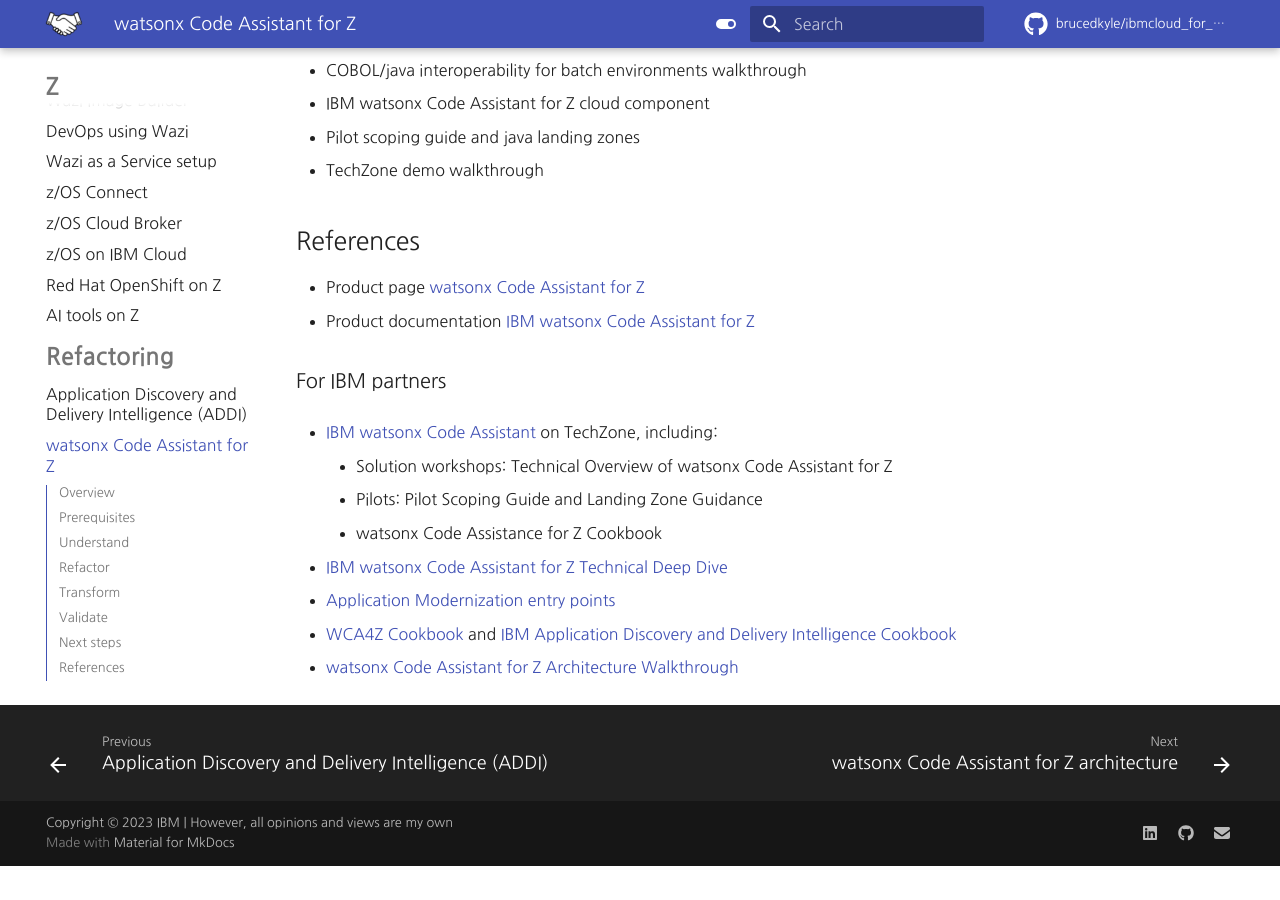
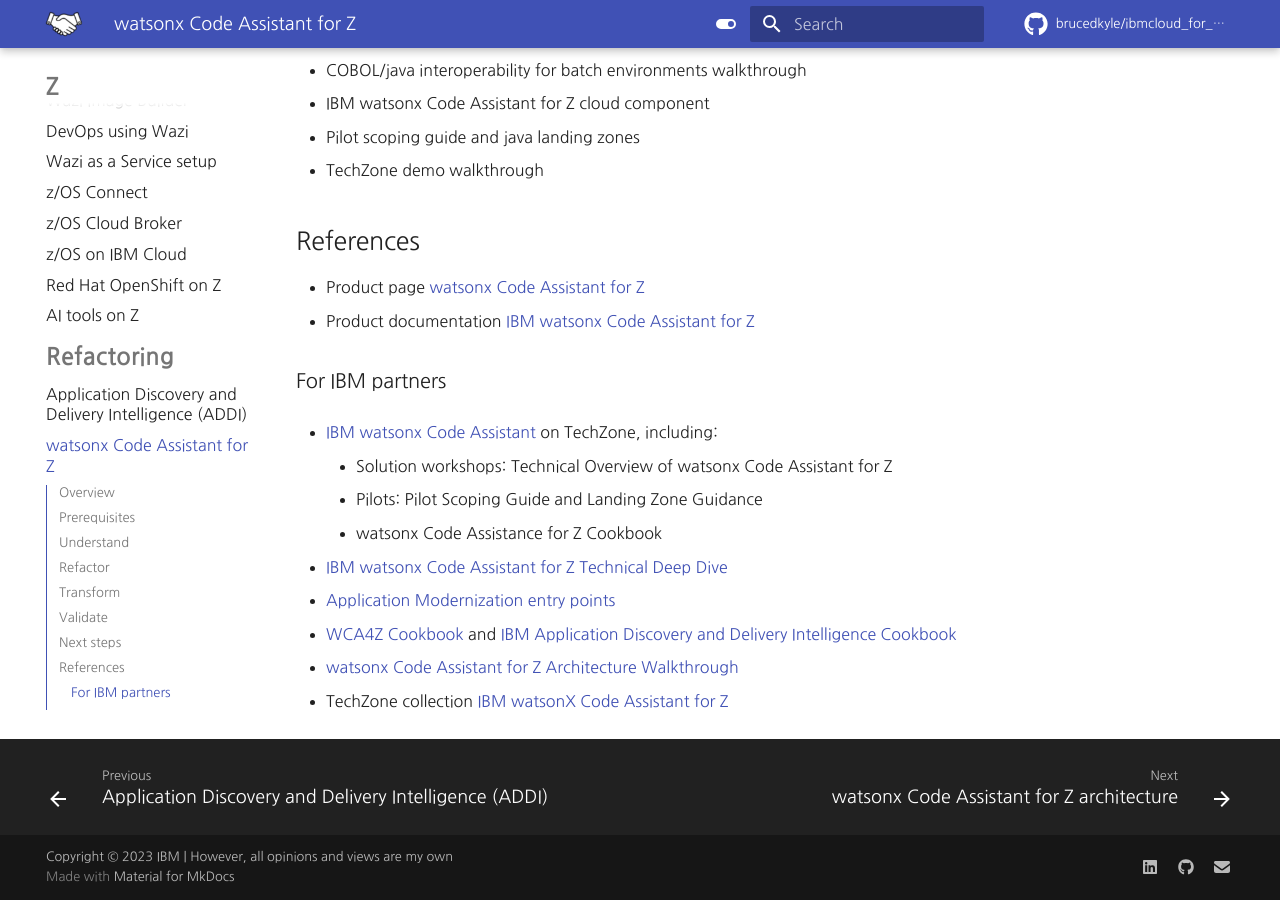
Before and after one commit to brucedkyle/ibmcloud_for_partners, an MkDocs documentation site: the page built from docs/mainframe/watsonxcodeassist.md, in a window 1280 px wide and 900 px high, scrolled down 4723 px. Built offline with MkDocs 1.6.1 and Material for MkDocs 9.7.7, drawn with Linux system fonts in a browser that asks for light colours; comment, search, counter and statistics services are not loaded; before the commit the page ends 5589 px from its top, so only the background shows below that.

Commit message:
add techzone to code assistant

```diff
--- a/docs/mainframe/watsonxcodeassist.md
+++ b/docs/mainframe/watsonxcodeassist.md
@@ -129,3 +129,4 @@
 - [Application Modernization entry points](https://ibm.seismic.com/Link/Content/DCqPfg2PDGPhQGCC37gFbFC9bMPd)
 - [WCA4Z Cookbook](https://ibm.seismic.com/Link/Content/DCCBqG4bgPWFdGCXH8Jqcj7hp9QP) and [IBM Application Discovery and Delivery Intelligence Cookbook](https://ibm.seismic.com/Link/Content/DCT7WMMVTMhWc82X7pWc6PRdmG88)
 - [watsonx Code Assistant for Z Architecture Walkthrough](https://ibm.seismic.com/Link/Content/DCHR3WRXJCGH4GmQ7DTP3TgDQM88)
+- TechZone collection [IBM watsonX Code Assistant for Z](https://techzone.ibm.com/collection/watsonx-code-assistant-for-z)
```
